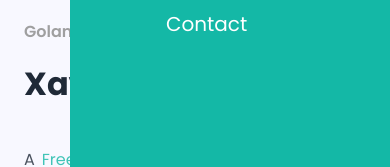
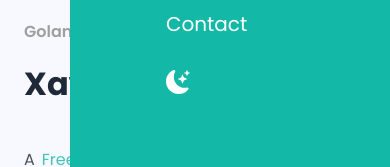
Before and after one commit to fxfrancky/fx-portfolio, a React (Vite) app: page / in a window 390 px wide. Both pictures are taken after a click on the icon 367 px from the left and 36 px from the top of the page. Shown: the part 358-525 px from the top of the page. Built offline with nearby package versions, Linux system fonts and the light colour scheme; a web font is replaced by a local one.

Commit message:
mobile darkMode

```diff
--- a/src/pages/Navbar.jsx
+++ b/src/pages/Navbar.jsx
@@ -82,6 +82,12 @@ function Navbar(props) {
                   />
                 );
               })}
+              <BsFillMoonStarsFill
+                className="cursor-pointer text-2xl dark:text-gray-200"
+                onClick={() => {
+                  props.toggleDarkmode();
+                }}
+              />
             </div>
             <HiX
               className="absolute right-4 text-3xl top-8 cursor-pointer"
```
